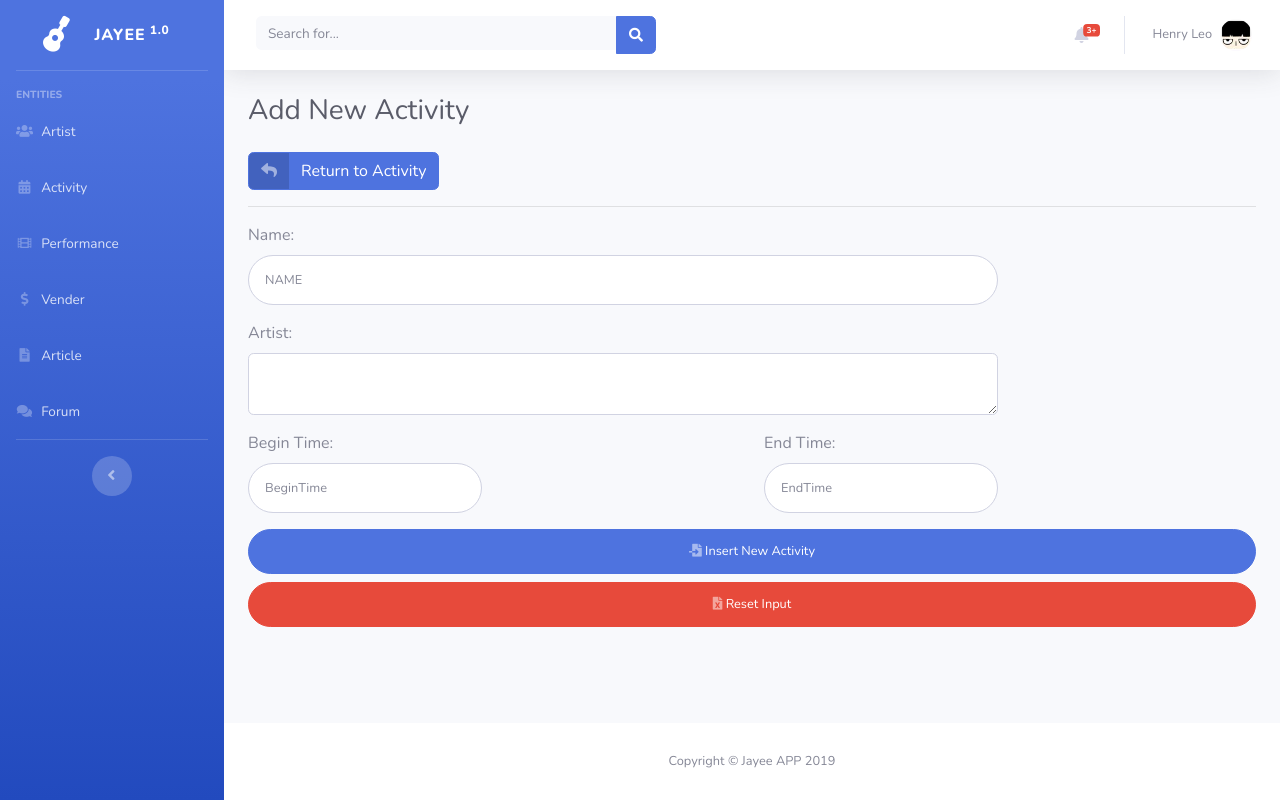
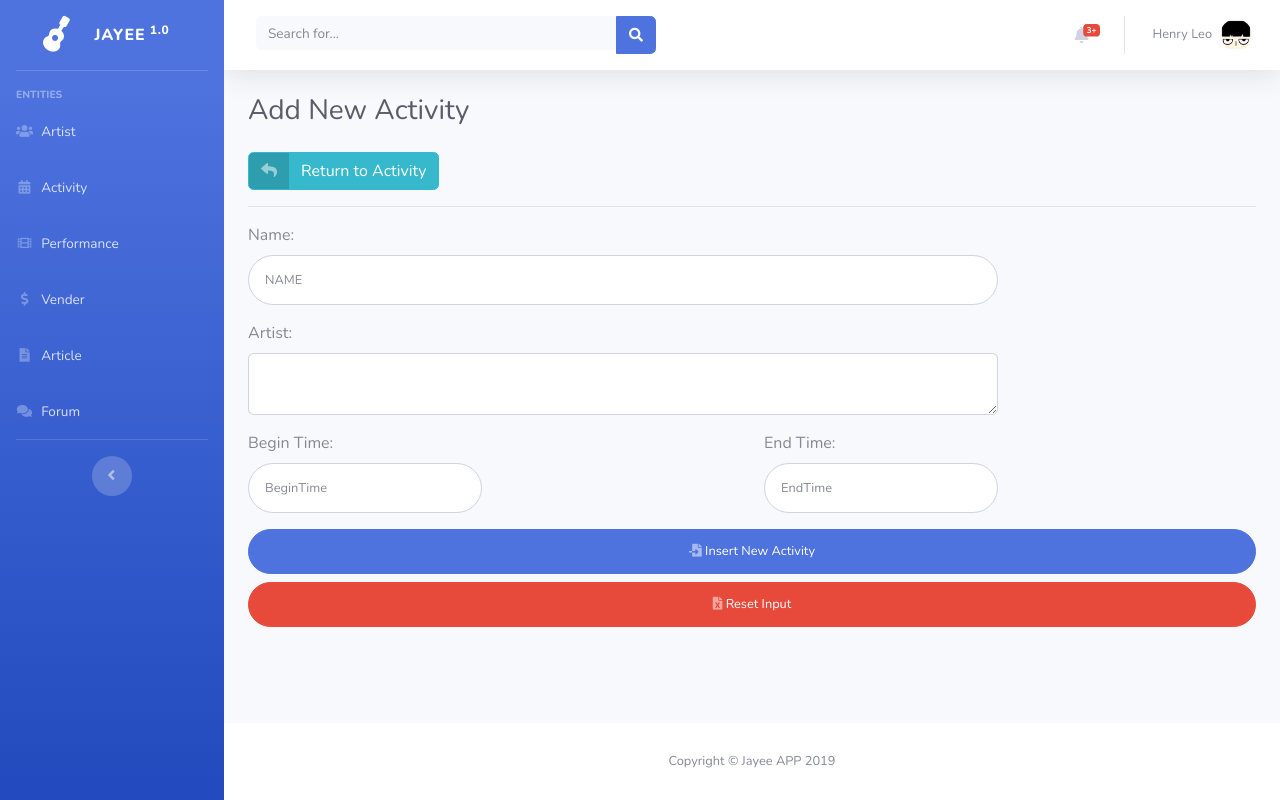
Before and after one commit to henry200333/eeit107formal, a Java web app: template src/main/webapp/WEB-INF/jsp/admin/activity-add.jsp in a window 1280 px wide. Run offline with Tomcat 11, a stand-in JSP engine, Linux system fonts and the light colour scheme; the template is opened without the code that fills it, so the values that code supplies are empty.

Commit message:
Update return to entities btn primary into info.

```diff
--- a/src/main/webapp/WEB-INF/jsp/admin/activity-add.jsp
+++ b/src/main/webapp/WEB-INF/jsp/admin/activity-add.jsp
@@ -35,7 +35,7 @@
 					</div>
 
 					<!-- Return to Article -->
-					<a href="list" class="btn btn-primary btn-icon-split"> <span
+					<a href="list" class="btn btn-info btn-icon-split"> <span
 						class="icon text-white-50"> <i class="fas fa-reply"></i>
 					</span> <span class="text">Return to Activity</span>
 					</a>
--- a/src/main/webapp/WEB-INF/jsp/admin/performance-add.jsp
+++ b/src/main/webapp/WEB-INF/jsp/admin/performance-add.jsp
@@ -35,7 +35,7 @@
 					</div>
 
 					<!-- Return to Article -->
-					<a href="list" class="btn btn-primary btn-icon-split"> <span
+					<a href="list" class="btn btn-info btn-icon-split"> <span
 						class="icon text-white-50"> <i class="fas fa-reply"></i>
 					</span> <span class="text">Return to List</span>
 					</a>
```
